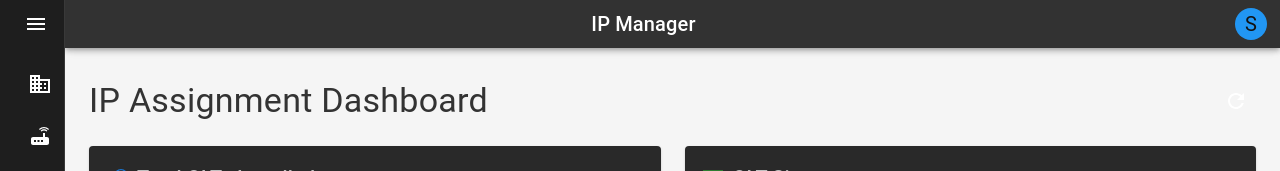
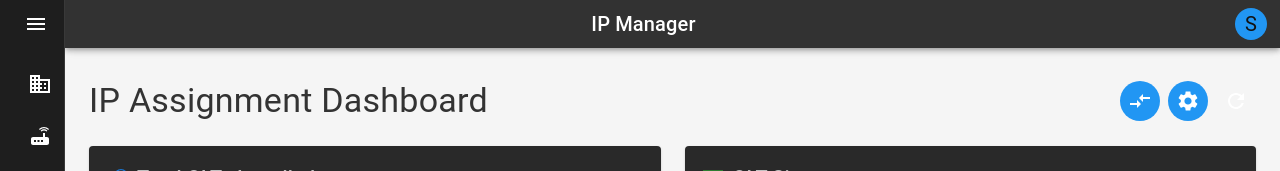
Before and after one commit to deusnyakundi/IPManager, a React (Vite) app in the folder client/: page / in a window 1280 px wide. Shown: the top 171 px of the page. Built offline with nearby package versions, Linux system fonts and the light colour scheme; no server answers; sample sign-in values are in the browser's storage.

Commit message:
Placed icons shortcuts on the dashboard

```diff
--- a/client/src/pages/Dashboard.jsx
+++ b/client/src/pages/Dashboard.jsx
@@ -16,10 +16,14 @@ import {
   Router as IpIcon,
   Refresh as RefreshIcon,
   Storage as OltIcon,
+  Settings as SettingsIcon,
+  Build as BuildIcon,
+  CompareArrows as CompareArrowsIcon,
 } from '@mui/icons-material';
 import { useAuth } from '../context/AuthContext';
 import api from '../utils/api';
 import { PieChart, Pie, Cell, BarChart, Bar, XAxis, YAxis, CartesianGrid, Tooltip as RechartsTooltip, ResponsiveContainer, LabelList } from 'recharts';
+import { useNavigate } from 'react-router-dom';
 
 const Dashboard = () => {
   console.log('Dashboard component rendering');
@@ -38,6 +42,7 @@ const Dashboard = () => {
     }
   });
   const [loading, setLoading] = useState(true);
+  const navigate = useNavigate();
 
   const fetchDashboardData = async () => {
     console.log('Fetching dashboard data...');
@@ -142,11 +147,41 @@ const Dashboard = () => {
           <Typography variant="h4">
             IP Assignment Dashboard
           </Typography>
-          <Tooltip title="Refresh Data">
-            <IconButton onClick={fetchDashboardData}>
-              <RefreshIcon />
-            </IconButton>
-          </Tooltip>
+          <Box sx={{ display: 'flex', gap: 1 }}>
+            <Tooltip title="Pseudowire Generator">
+              <IconButton
+                onClick={() => navigate('/pseudowire-generator')}
+                sx={{
+                  backgroundColor: 'primary.main',
+                  color: 'white',
+                  '&:hover': {
+                    backgroundColor: 'primary.dark',
+                  }
+                }}
+              >
+                <CompareArrowsIcon />
+              </IconButton>
+            </Tooltip>
+            <Tooltip title="Config Generator">
+              <IconButton
+                onClick={() => navigate('/config-generator')}
+                sx={{
+                  backgroundColor: 'primary.main',
+                  color: 'white',
+                  '&:hover': {
+                    backgroundColor: 'primary.dark',
+                  }
+                }}
+              >
+                <SettingsIcon />
+              </IconButton>
+            </Tooltip>
+            <Tooltip title="Refresh Data">
+              <IconButton onClick={fetchDashboardData}>
+                <RefreshIcon />
+              </IconButton>
+            </Tooltip>
+          </Box>
         </Box>
 
         {loading ? (
```
